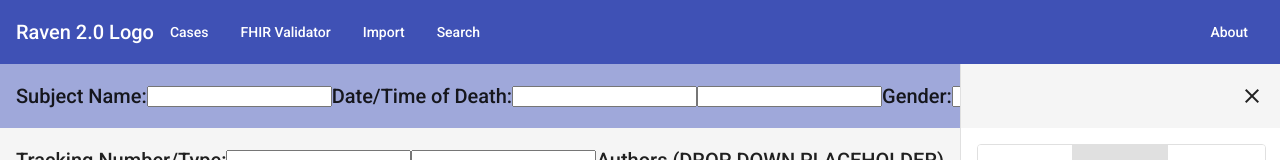
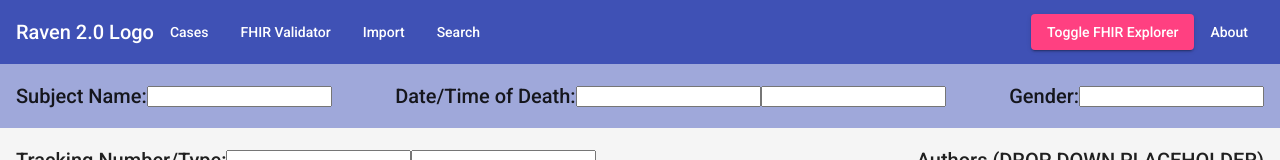
Before and after one commit to MortalityReporting/raven-dashboard, an Angular app: page /cases/summary/1 in a window 1280 px wide. Shown: the top 160 px of the page. Built offline with nearby package versions, Linux system fonts and the light colour scheme; no server answers.

Commit message:
Fhir explorer is not accessible from after initialization.

```diff
--- a/src/app/components/fhir-explorer/fhir-explorer.component.html
+++ b/src/app/components/fhir-explorer/fhir-explorer.component.html
@@ -3,6 +3,7 @@
     <mat-button-toggle value="structure" style="width: 33%">Structure</mat-button-toggle>
     <mat-button-toggle value="json" style="width: 33%">JSON</mat-button-toggle>
     <mat-button-toggle value="xml" style="width: 34%">XML</mat-button-toggle>
+
   </mat-button-toggle-group>
   <p>Chosen value is {{selectedStructure}}</p>
 </section>
--- a/src/app/components/header/header.component.html
+++ b/src/app/components/header/header.component.html
@@ -21,6 +21,7 @@
     </a>
 
     <span class="content-spacer"></span>
+    <a mat-raised-button color="accent" (click)="onToggle()">Toggle FHIR Explorer</a>
 
     <a mat-button  [routerLink]="'/about'">
       About
--- a/src/app/components/header/header.component.ts
+++ b/src/app/components/header/header.component.ts
@@ -1,5 +1,6 @@
 import { Component, OnInit } from '@angular/core';
 import {Router} from "@angular/router";
+import {FhirExplorerDrawerService} from "../../service/fhir-explorer-drawer.service";
 
 @Component({
   selector: 'app-header',
@@ -10,6 +11,7 @@ export class HeaderComponent implements OnInit {
 
   constructor(
     private router: Router,
+    private fhirExplorerDrawerService: FhirExplorerDrawerService
   ) { }
 
   onTitleClick() {
@@ -19,4 +21,7 @@ export class HeaderComponent implements OnInit {
   ngOnInit(): void {
   }
 
+  onToggle() {
+    this.fhirExplorerDrawerService.toggle();
+  }
 }
--- a/src/app/components/pages/case-container/case-container.component.html
+++ b/src/app/components/pages/case-container/case-container.component.html
@@ -1,9 +1,7 @@
-<mat-drawer-container>
-
+<mat-drawer-container autosize>
   <mat-drawer #drawer
               class="drawer"
               mode="side"
-              opened="true"
               position="end">
     <mat-toolbar class="header">
       <span class="content-spacer"></span>
@@ -15,6 +13,8 @@
     </div>
   </mat-drawer>
 
-  <app-case-summary></app-case-summary>
+  <mat-drawer-content>
+    <app-case-summary></app-case-summary>
+  </mat-drawer-content>
 
 </mat-drawer-container>
--- a/src/app/components/pages/case-container/case-container.component.ts
+++ b/src/app/components/pages/case-container/case-container.component.ts
@@ -11,7 +11,7 @@ import {FhirExplorerDrawerService} from "../../../service/fhir-explorer-drawer.s
 })
 export class CaseContainerComponent implements OnInit, AfterViewInit {
 
-  @ViewChild('resultViewerSidenav') public drawer: MatDrawer;
+  @ViewChild('drawer') public drawer: MatDrawer;
 
   constructor(private route: ActivatedRoute,
               private fhirExplorerDrawerService: FhirExplorerDrawerService
```
